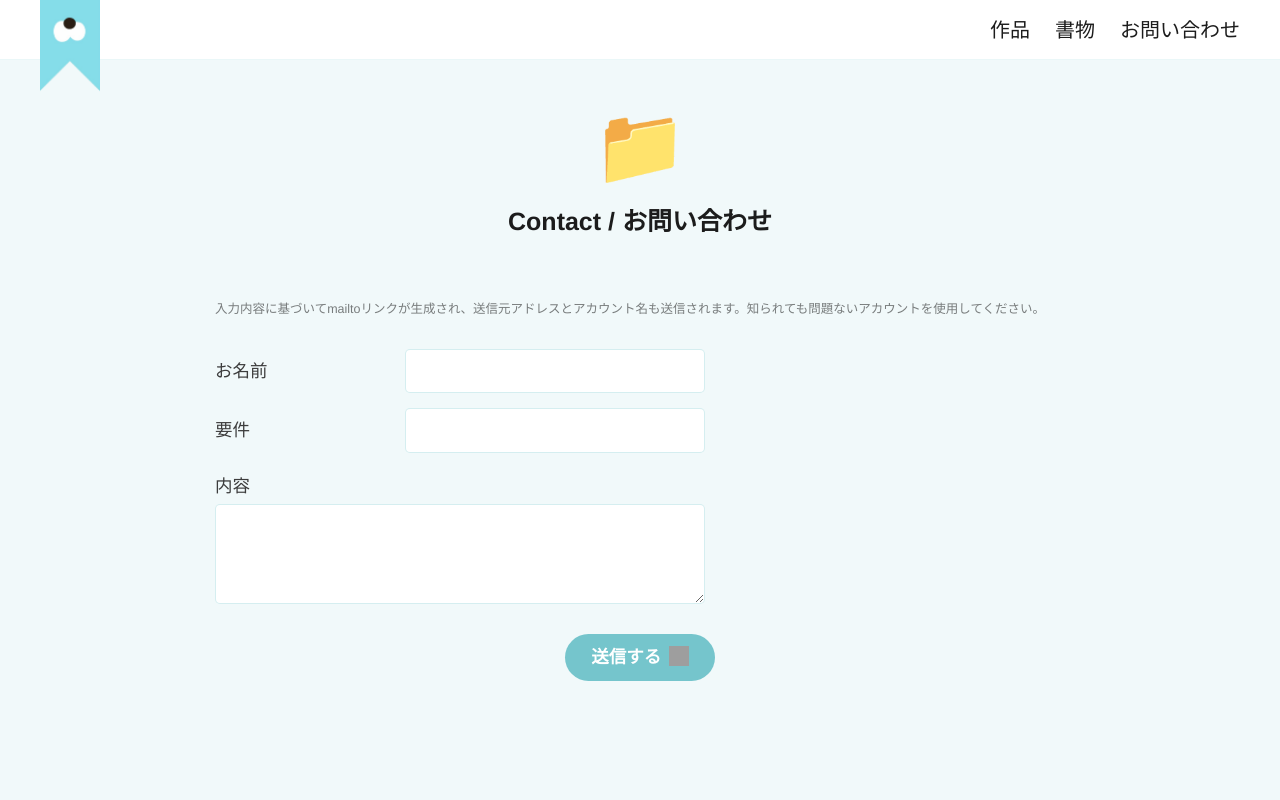
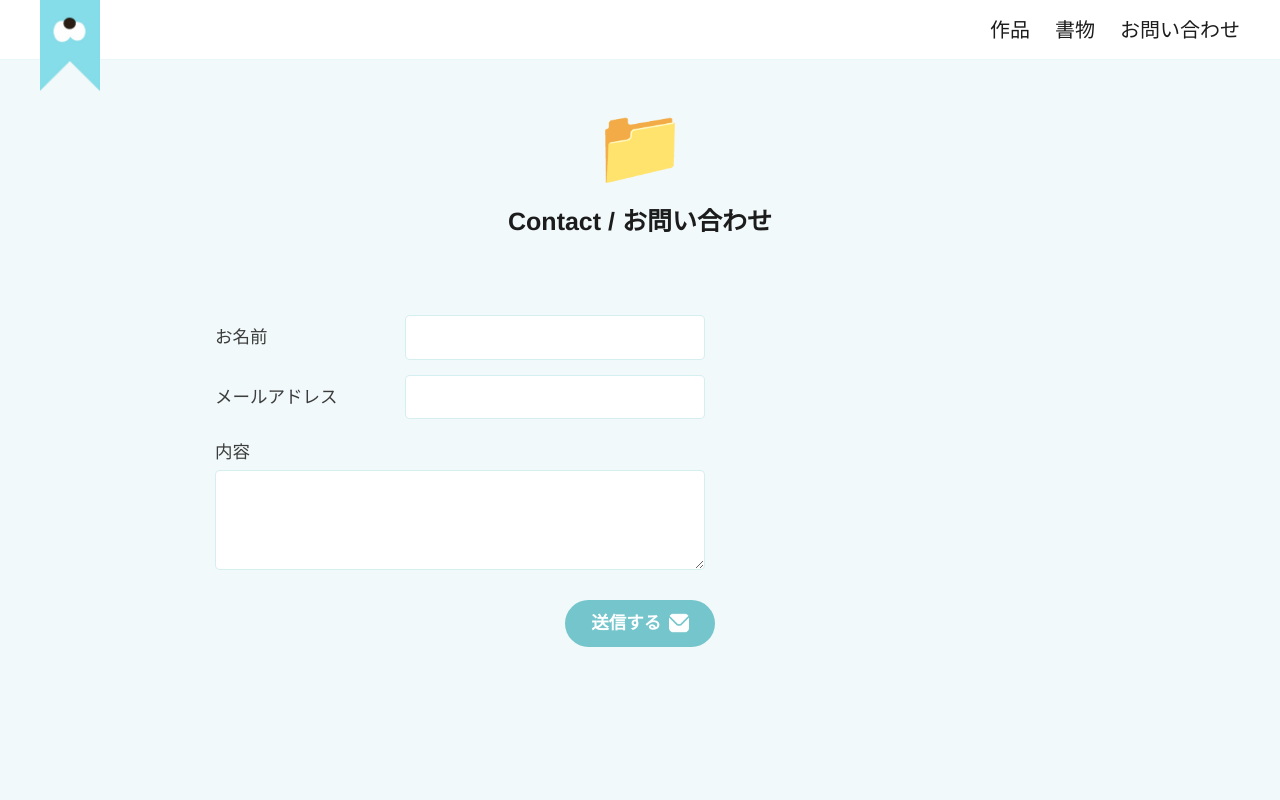
Before and after one commit to dev8-db/dev8-app, a Next.js app: page /contact in a window 1280 px wide. Shown: the top 800 px of the page. Built offline with nearby package versions, Linux system fonts and the light colour scheme; grey boxes are pictures that could not be loaded.

Commit message:
Update Contact Page

```diff
--- /dev/null
+++ b/src/pages/api/contact-handler.js
@@ -0,0 +1,32 @@
+require('dotenv').config();
+import nodeMailer from "nodemailer"
+
+export default function contactHandler(req, res){
+    if (req.method === "POST") {
+        const { email, name, message } = req.body
+
+        const transporter = nodeMailer.createTransport({
+            service: "gmail",
+            secure: false,
+            auth: {
+                user: process.env.EMAIL_ADDRESS,
+                pass: process.env.EMAIL_PASSWORD
+            }
+        })
+
+        const mailOptions = {
+            from: "My website",
+            to: "receive-email@gmail.com",
+            subject: "Next.jsコンタクトページ",
+            text: `名前: ${name} \n\nメールアドレス: ${email} \n\nメッセージ: ${message}`
+        }
+
+        transporter.sendMail(mailOptions, (err, info) => {
+            if(err){
+                return res.json({message: "失敗しました"})
+            }else{
+                return res.json({message: "成功しました"})
+            }
+        })
+    }
+}
--- a/src/pages/contact.js
+++ b/src/pages/contact.js
@@ -1,28 +1,35 @@
-import React, { useState } from "react";
+import { useState } from "react";
 import styles from "../styles/styles.module.css";
 import Head from "next/head";
 import Image from "next/image";
 import Link from "next/link";
-import { formatDateDifference } from "../js/utils";
 
 function Contact() {
-    const [name, setName] = useState('');
-    const [requirement, setRequirement] = useState('');
-    const [message, setMessage] = useState('');
+    const [name, setName] = useState("")
+    const [email, setEmail] = useState("")
+    const [message, setMessage] = useState("")
 
-    const handleSubmit = (e) => {
-        e.preventDefault();
-
-        const formData = {
-            name,
-            requirement,
-            message
-        };
-
-        const mailtoLink = `mailto:dev8.db@gmail.com?subject=${encodeURIComponent(formData.requirement)}&body=${encodeURIComponent(`お名前: ${formData.name}\n\n【内容】\n${formData.message}`)}`;
-
-        window.open(mailtoLink, '_blank');
-    };
+    const handleSubmit = async(e) => {
+        e.preventDefault()
+        try{
+            const response = await fetch("https://dev8.me/api/contact-handler", {
+                method: "POST",
+                headers: {
+                    "Accept": "application/json",
+                    "Content-Type": "application/json"
+                },
+                body: JSON.stringify({
+                    name: name,
+                    email: email,
+                    message: message
+                })
+            })
+            const jsonData = await response.json()
+            alert("メッセージを送信しました")
+        }catch(err){
+            alert("メッセージの送信に失敗しました")
+        }
+    }
 
     return (
         <div className={styles.container}>
@@ -41,21 +48,20 @@ function Contact() {
 
             <section className={styles.blue}>
                 <div className={styles.contact}>
-                    <p>入力内容に基づいてmailtoリンクが生成され、送信元アドレスとアカウント名も送信されます。知られても問題ないアカウントを使用してください。</p>
-                    <form onSubmit={handleSubmit}>
+                    <form>
                         <div className={styles.contact_item}>
                             <label>お名前</label>
-                            <input type="text" value={name} onChange={(e) => setName(e.target.value)} required />
+                            <input type="text" required />
                         </div>
                         <div className={styles.contact_item}>
-                            <label>要件</label>
-                            <input type="text" value={requirement} onChange={(e) => setRequirement(e.target.value)} required />
+                            <label>メールアドレス</label>
+                            <input type="text" required />
                         </div>
                         <div className={styles.contact_item_textarea}>
                             <label>内容</label>
-                            <textarea value={message} onChange={(e) => setMessage(e.target.value)} />
+                            <textarea />
                         </div>
-                        <div className={styles.submit_button}><button type="submit">送信する<Image src="/external-link.png" alt="" width={100} height={100} /></button></div>
+                        <div className={styles.submit_button}><button type="submit">送信する<Image src="/envelope.png" alt="" width={100} height={100} /></button></div>
                     </form>
                 </div>
             </section>
--- a/src/styles/styles.module.css
+++ b/src/styles/styles.module.css
@@ -356,6 +356,7 @@
 }
 .submit_button img {
     margin: 0 0 5px 7.5px;
+    margin: 0 0 2.5px 7.5px;
     width: 20px;
     height: 20px;
     display: inline-block;
```
Also changed, not shown: package.json (+7 -5 lines), public/envelope.png (added), 1 other file (tests, documents, lock files or other folders).
